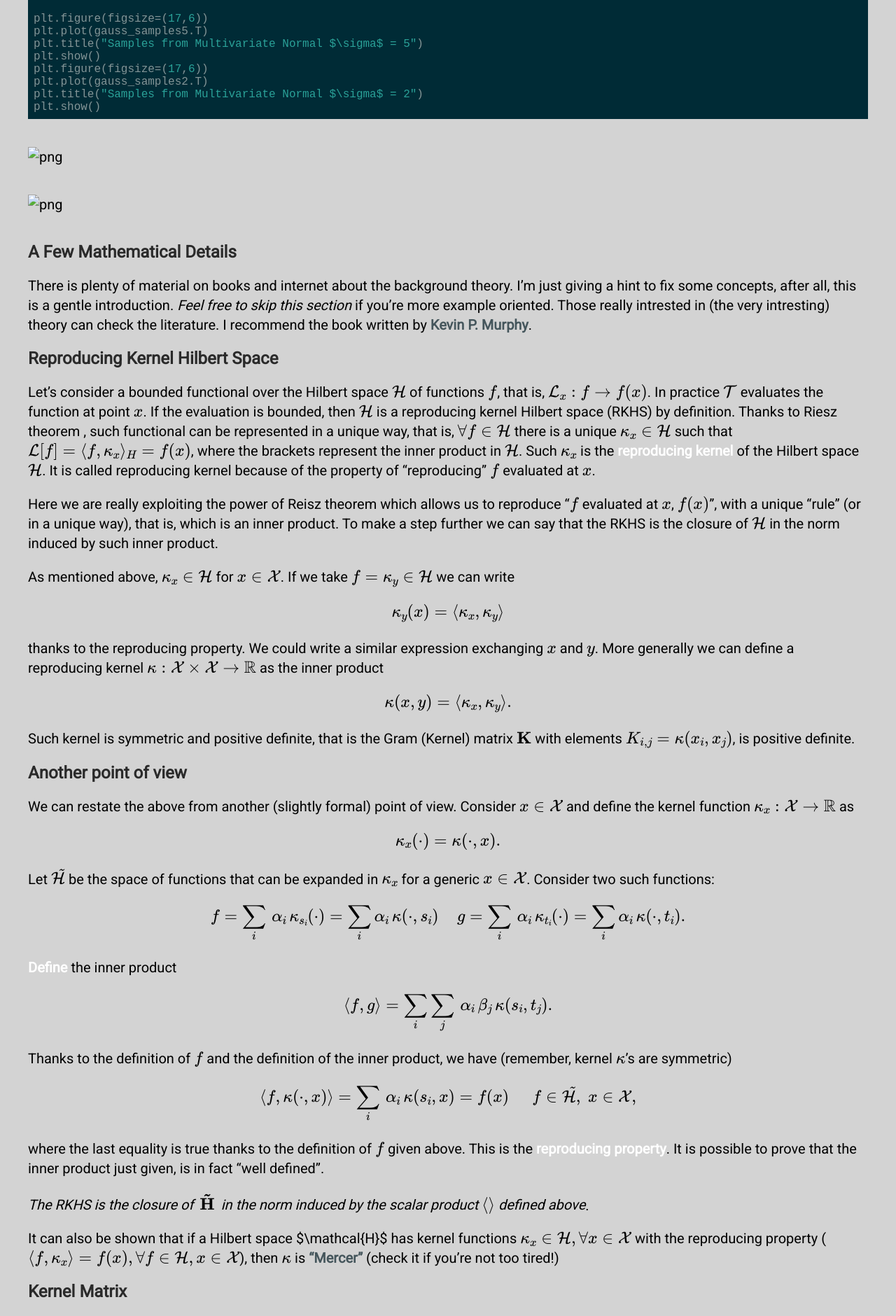
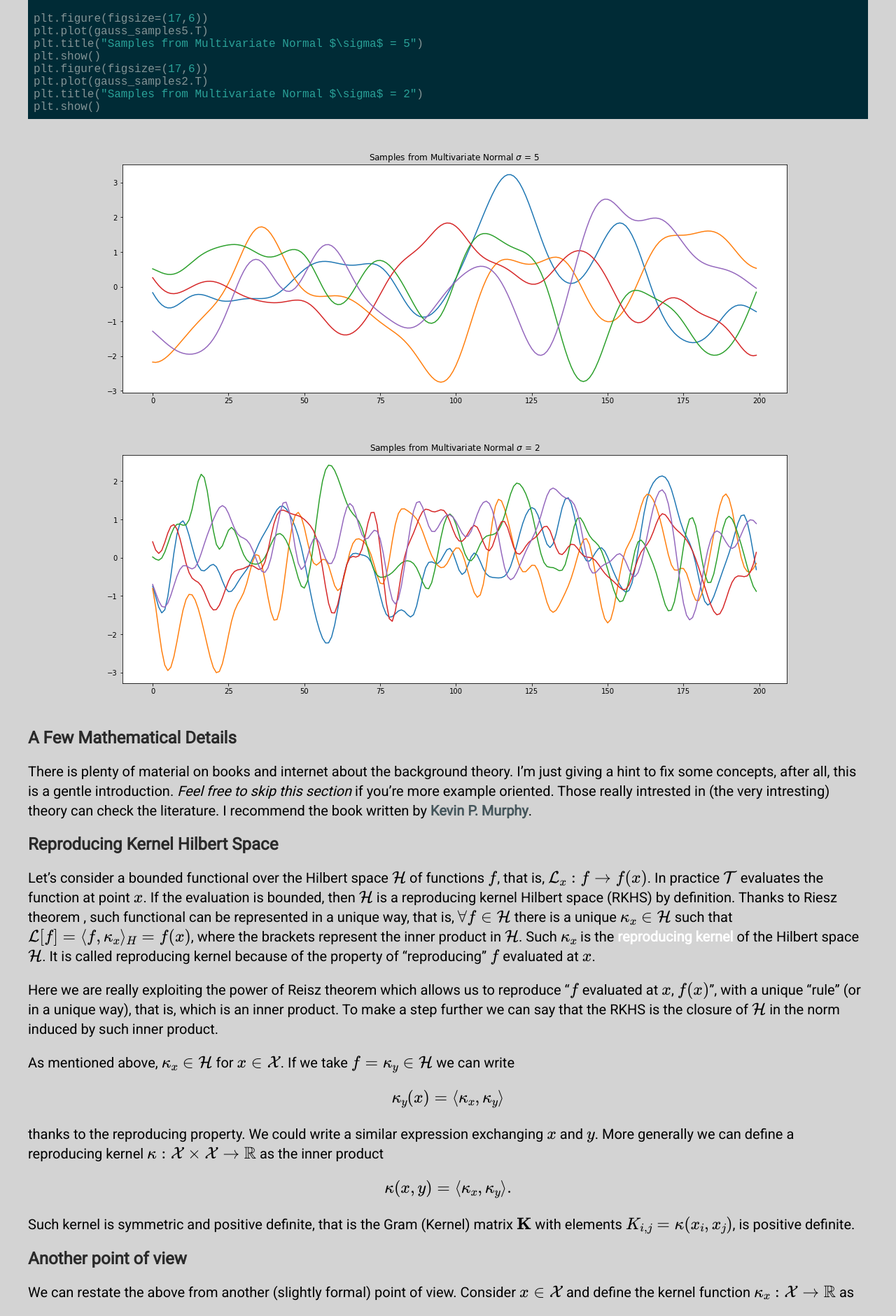
Before and after one commit to FullSimplify/FullSimplify.github.io, a Jekyll site: the page built from _posts/2000-01-02-Support-Vector-Machines,-a-Gentle-Introduction.md, in a window 1280 px wide. Shown: the part 2094-3974 px from the top of the page at 70% size. Built offline with Jekyll 4.4.1, drawn with Linux system fonts in a browser that asks for light colours; formulas are drawn with MathJax 3.

Commit message:
Update 2000-01-02-Support-Vector-Machines,-a-Gentle-Introduction.md

````diff
--- a/_posts/2000-01-02-Support-Vector-Machines,-a-Gentle-Introduction.md
+++ b/_posts/2000-01-02-Support-Vector-Machines,-a-Gentle-Introduction.md
@@ -78,11 +78,11 @@
 ```
 
 
-![png](SVM_1_0.png?raw=true)
+![png](/SVM_files/SVM_1_0.png?raw=true)
 
 
 
-![png](./SVM_files/SVM_1_1.png?raw=true)
+![png](/SVM_files/SVM_1_1.png?raw=true)
 
 
 ## A Few Mathematical Details
@@ -225,11 +225,11 @@
 
 
 
-![figure 2](/_posts/SVM_3_1.png?raw=true)
+![figure 2](/SVM_files/SVM_3_1.png?raw=true)
 
 
 
-![figure 3](SVM_files/SVM_3_2.png?raw=true)
+![figure 3](/SVM_files/SVM_3_2.png?raw=true)
 
 
 The same set of points is plotted in the figures above. In figure 1 we are looking at the dataset "from above". Figures 2 and 3 are the "tilted" version of figure 1, but we have added a feature, the third dimension. Now it's easy to classify points, look there is even a plane clearly dividing the set in two!
````
